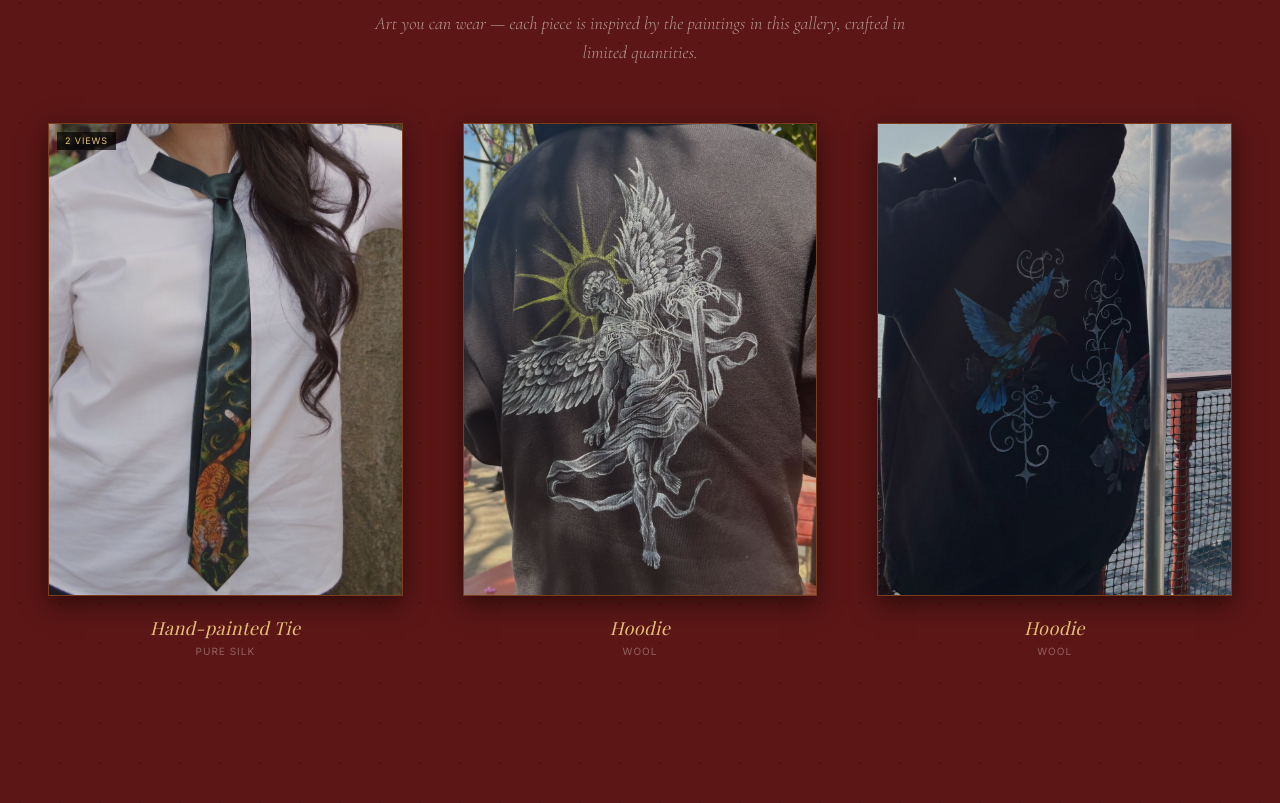
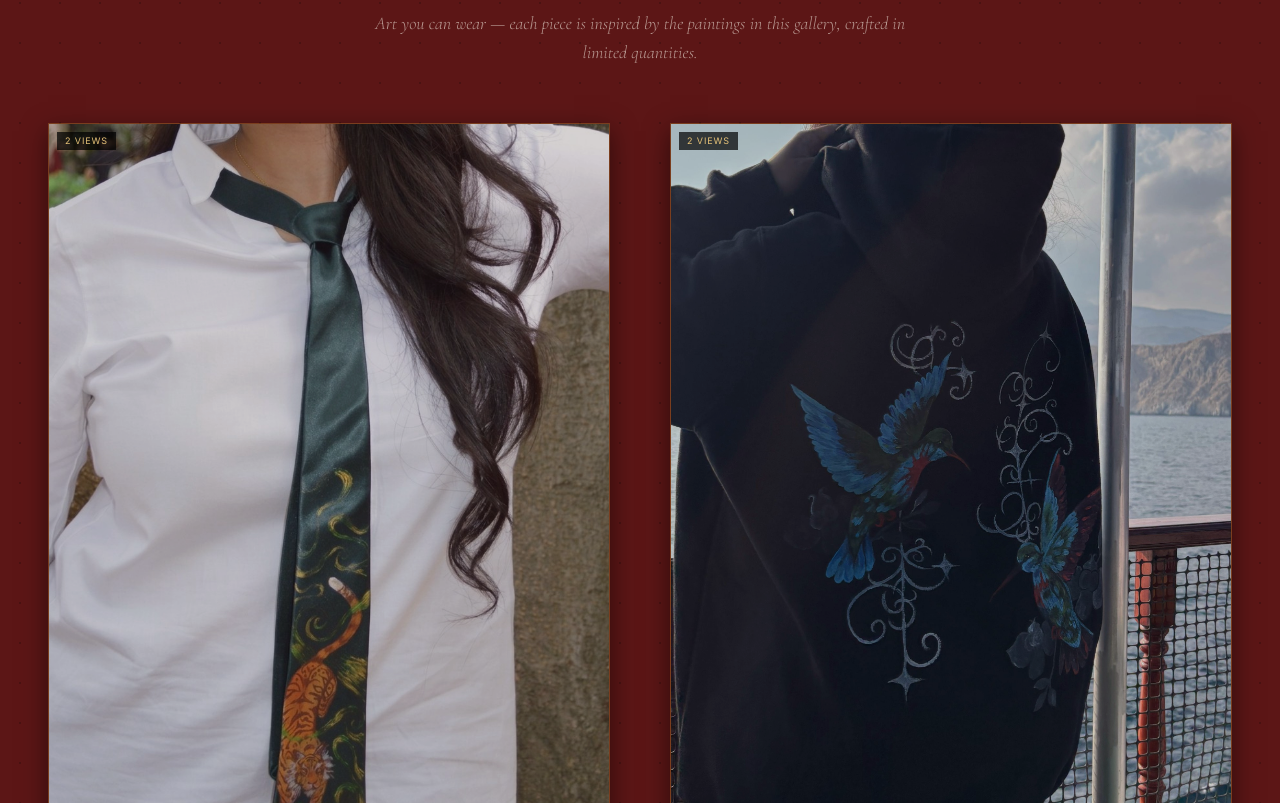
Before and after one commit to ShenzTera/mjks-art-gallery, a React (Vite) app: page / in a window 1280 px wide. Shown: the part 2257-3060 px from the top of the page. Built offline with nearby package versions, Linux system fonts and the light colour scheme; a web font is replaced by a local one.

Commit message:
Refactor clothing items to support multiple images
Updated clothing item to include multiple images and removed a jacket entry.

```diff
--- a/src/App.tsx
+++ b/src/App.tsx
@@ -117,17 +117,8 @@ const CLOTHING: ClothingItem[] = [
     title: 'Hoodie',
     year: '2025',
     description: 'A flowing chiffon scarf printed with the warm palette of Impression, Sunrise. Versatile enough for everyday wear or special occasions.',
-    imageUrl: './clothing/black-hoodie.jpg',
+    images: ['./clothing/grey-hoodie.jpg','./clothing/black-hoodie.jpg'],
     size: 'S - L',
-    material: 'Wool, Hand-painted',
-  },
-  {
-    id: 'jacket-giverny',
-    title: 'Hoodie',
-    year: '2025',
-    description: 'A structured linen jacket with hand-embroidered botanical motifs drawn from Monet\'s garden sketches. Limited to 12 pieces worldwide.',
-    imageUrl: './clothing/grey-hoodie.jpg',
-    size: 'S – L',
     material: 'Wool, Hand-painted',
   },
 ];
@@ -514,7 +505,7 @@ export default function App() {
             Art you can wear — each piece is inspired by the paintings in this gallery, crafted in limited quantities.
           </p>
         </div>
-        <div className="grid grid-cols-1 md:grid-cols-3 gap-10 md:gap-15 items-start">
+        <div className="grid grid-cols-1 md:grid-cols-2 gap-10 md:gap-15 items-start">
           {CLOTHING.map((item, index) => {
             const imgs = getImages(item);
             const hasSlides = imgs.length > 1;
```
